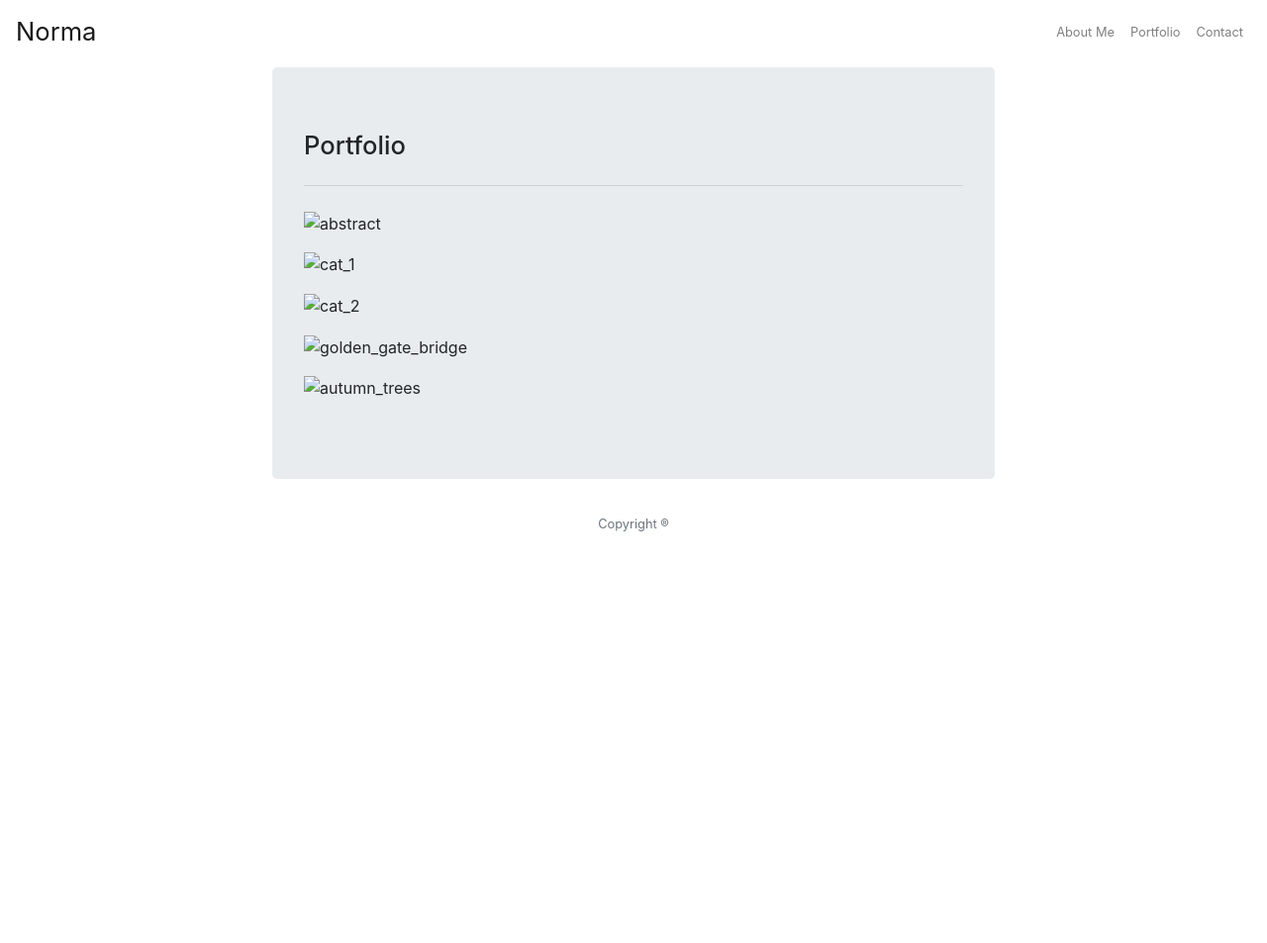
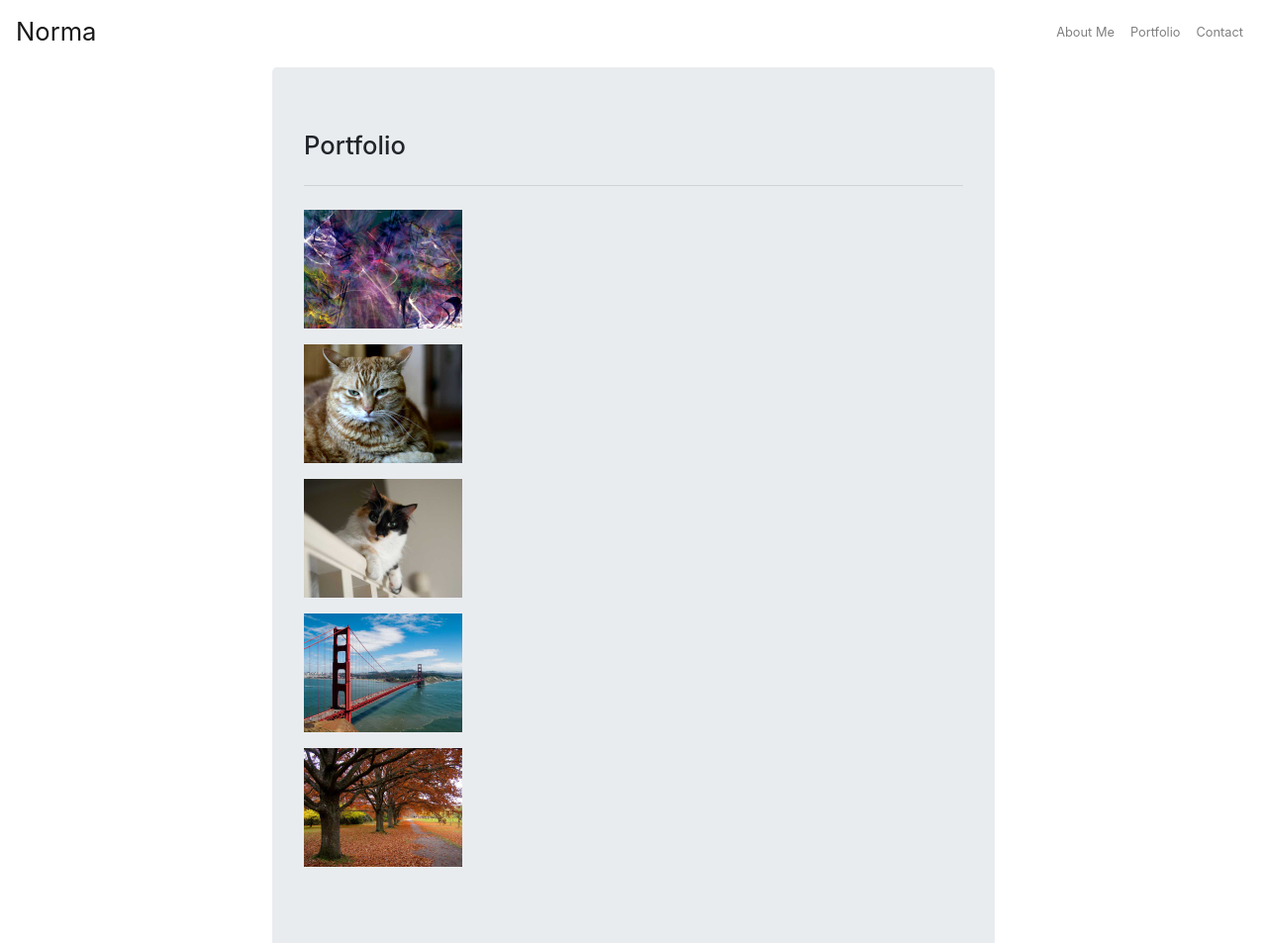
Before and after one commit to farahnorma/Norma-Farah-prework, a plain HTML site: page Module-1_Assessment/portfolio.html in a window 1280 px wide. Shown: the top 953 px of the page at 99% size. Before the commit the page ends 800 px from the top, so only its background shows below. Drawn offline with nearby package versions, Linux system fonts and the light colour scheme.

Commit message:
added image links for the portfolio and about me pages, added about me write up- html for module 1 assessment

```diff
--- a/Module-1_Assessment/portfolio.html
+++ b/Module-1_Assessment/portfolio.html
@@ -48,19 +48,19 @@
         <hr class="my-4">
         <div class="img-container">
 
-        <p><img class="img-responsive" src="portfolio-abstract.jpg" alt="abstract" class="float-left" style="width:170px;height:170px;margin-right:15px; " ></p>
+        <p><img class="img-responsive" src="assets/images/portfolio-abstract.jpg" alt="abstract" class="float-left" style="width:160px;height:120px;margin-right:15px; " ></p>
         </div>
         <div class="img-container">
-          <p><img class="img-responsive" src="portfolio-cat.jpg" alt="cat_1" class="float-right" style="width:170px;height:170px;margin-right:15px; "></p>
+          <p><img class="img-responsive" src="assets/images/portfolio-cat.jpg" alt="cat_1" class="float-right" style="width:160px;height:120px;margin-right:15px; "></p>
         </div>
         <div class="img-container">
-        <p><img class="img-responsive" src="portfolio-cat-2-spotted.jpg" alt="cat_2" style="width:170px;height:170px;margin-right:15px; "></p>
+        <p><img class="img-responsive" src="assets/images/portfolio-cat-2-spotted.jpg" alt="cat_2" style="width:160px;height:120px;margin-right:15px; "></p>
       </div>
         <div class="img-container">
-      <p><img class="img-responsive" src="portfolio-golden-gate-bridge.jpg" alt="golden_gate_bridge" style="width:170px;height:170px;margin-right:15px; "></p>
+      <p><img class="img-responsive" src="assets/images/portfolio-golden-gate-bridge.jpg" alt="golden_gate_bridge" style="width:160px;height:120px;margin-right:15px; "></p>
     </div>
         <div class="img-container">
-    <p><img class="img-responsive" src="portfolio-trees-in-autumn.jpg" alt="autumn_trees" style="width:170px;height:170px;margin-right:15px; "></p>
+    <p><img class="img-responsive"src="assets/images/portfolio-trees-in-autumn.jpg" alt="autumn_trees" style="width:160px;height:120px;margin-right:15px; "></p>
 </div>
     </div>
     </div>
```
Also changed, not shown: Module-1_Assessment/index.html (+7 -6 lines), Module-1_Assessment/assets/images/about_me_profile_picture.png.
